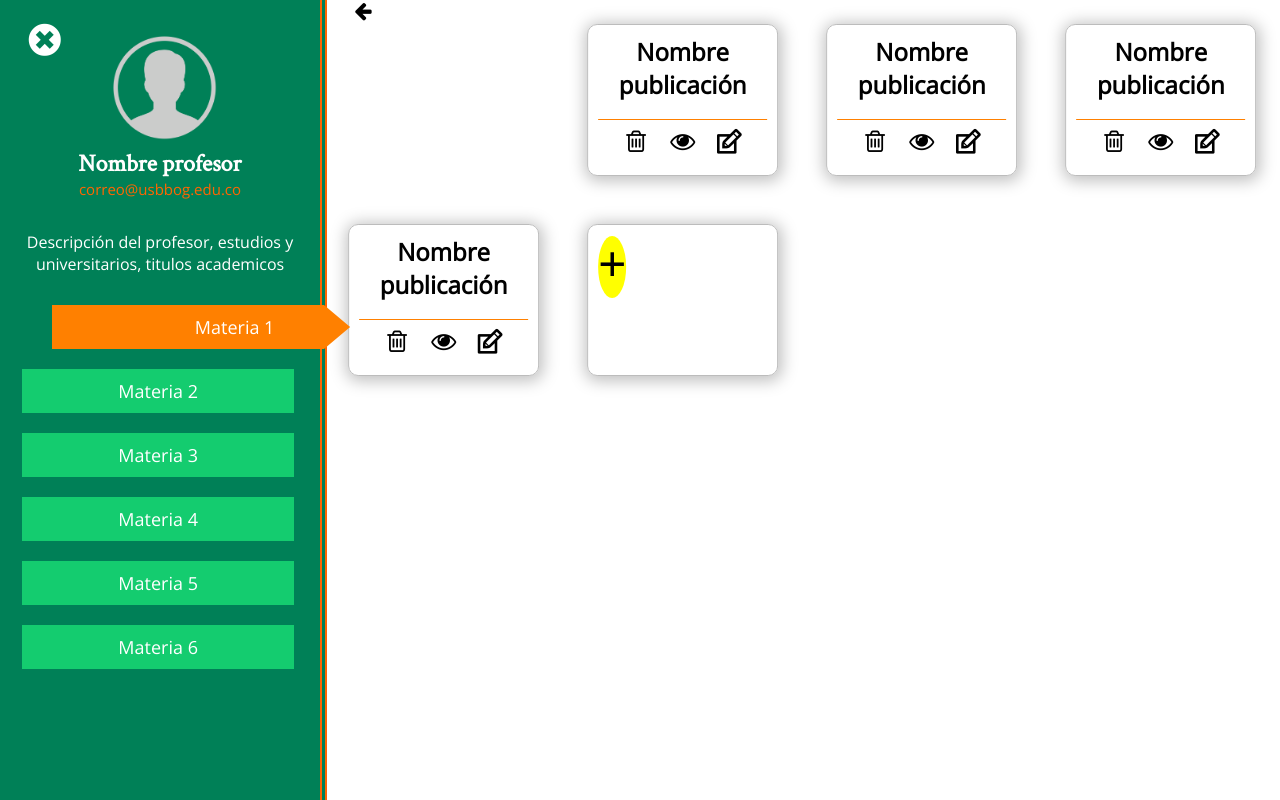
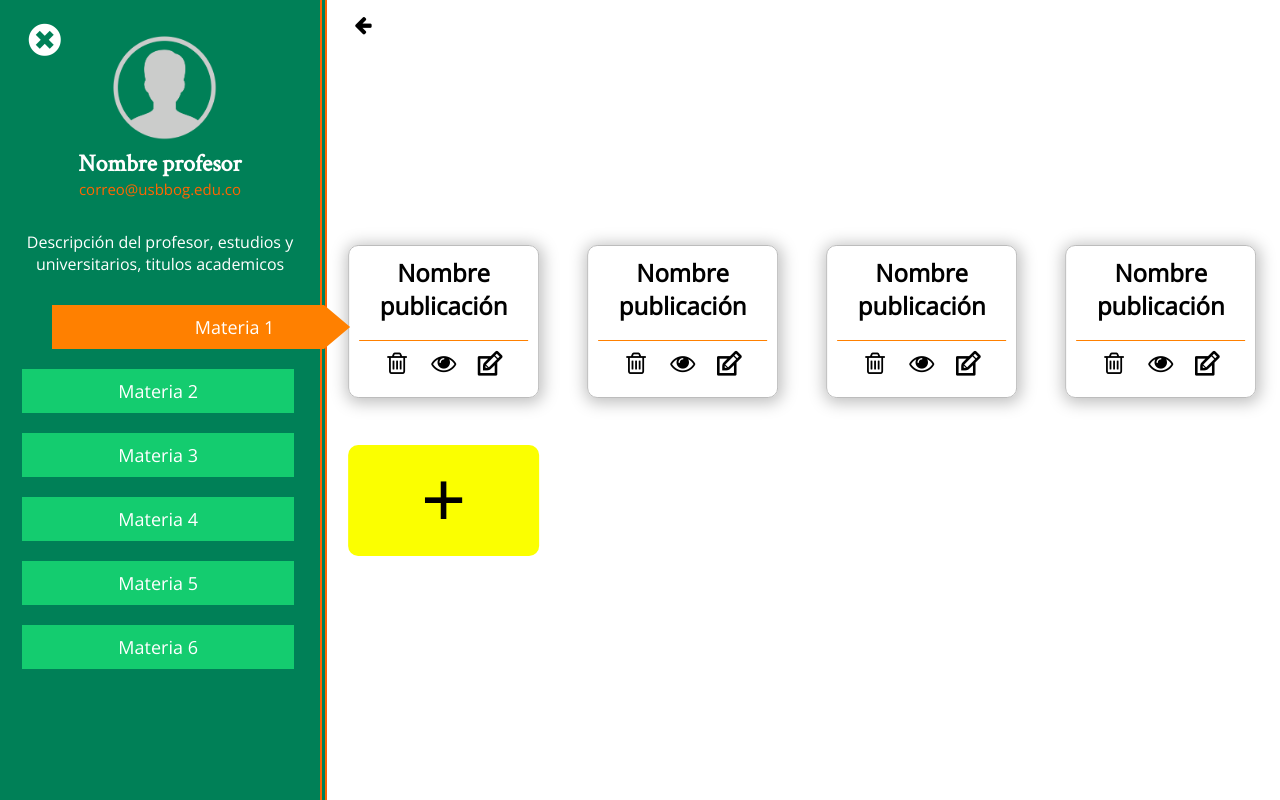
Before and after one commit to juancamiloespinosab/RepositorioWebUSB, a PHP site: page /profesor/index.html in a window 1280 px wide, after a click on "Materia 1". Run offline with PHP 8.4, Linux system fonts and the light colour scheme.

Commit message:
se arregla las parte de las publicaciones ya hechas

```diff
--- a/profesor/css/profesores.css
+++ b/profesor/css/profesores.css
@@ -126,7 +126,7 @@ img{
     width: 100%;
     height: 657px;
     border: none
-}
+}/*-------------------------------------------------------DIV DE PUCBLICACIONES HECHAS--------------------------------------------------------*/
 #materia{
     visibility: hidden;
     background:white;
@@ -134,11 +134,42 @@ img{
     height: 100%;
     position: absolute;
     transform: translateX(33.9%);
+    overflow: hidden;
 }
-#materia{
+.publicaciones-hechas{
+    margin-top: -62%;
     display: grid;
     grid-template-columns:repeat(4, 1fr);
     grid-template-rows: repeat(auto-fit, minmax(10px, 200px));
+}
+.div-volver{
+    height: 100%;
+    width: 5%;
+    margin-top: 1.5%;
+}
+.crear-public{
+    margin:none;
+    color: black;
+    padding:none;
+    font-size:80px;
+    border-radius: 50%;
+    text-decoration: none;
+    font-weight: bold;
+    transition: all 0.3s;
+}
+#boton-public{
+    cursor: pointer;
+    background: rgb(251, 255, 0);
+    text-align: center;
+    border: none;
+    webkit-box-shadow:none;
+-moz-box-shadow: none;
+box-shadow: none;
+}
+#boton-public:hover{
+    -webkit-box-shadow: 0px 1px 26px 6px rgba(0,0,0,0.75);
+-moz-box-shadow: 0px 1px 26px 6px rgba(0,0,0,0.75);
+box-shadow: 0px 1px 26px 6px rgba(0,0,0,0.75);
 }
 .publicvista{
     padding: 10px;
@@ -178,28 +209,7 @@ box-shadow: 1px 2px 16px 3px rgba(0,0,0,0.25);
 .icon-eliminar,.icon-eye{
     margin-right: 5%;
 }
-.posicion-boton{
-    float: right;
-}
-.crear{
-    width: 55px;
-    height: 50px;
-    text-align: center;
-    padding-bottom: 6px;
-    background: yellow;
-    color: black;
-    font-size: 50px;
-    border-radius: 50%;
-    text-decoration: none;
-    font-weight: bold;
-    cursor: pointer;
-    transition: all 0.3s;
-}
-.crear:hover{
-    -webkit-box-shadow: 0px 1px 26px 6px rgba(0,0,0,0.75);
--moz-box-shadow: 0px 1px 26px 6px rgba(0,0,0,0.75);
-box-shadow: 0px 1px 26px 6px rgba(0,0,0,0.75);
-}
+
 .icon-volver{
     text-decoration: none;
     color: black;
@@ -227,6 +237,7 @@ box-shadow: 0px 1px 26px 6px rgba(0,0,0,0.75);
 #volver:hover{
     color: #FF6501;
 }
+/*-----------------------------------------------DIV DE CREACION DE PUBLICACION---------------------------------------------------------------*/
 #crear{
     visibility: hidden;
     background: white;
--- a/profesor/index.html
+++ b/profesor/index.html
@@ -1,12 +1,15 @@
 <!DOCTYPE html>
 <html lang="es">
+
 <head>
     <meta charset="UTF-8">
-    <meta name="viewport" content="width=device-width, user-scalable=no, initial-scale=1.0, maximum-scale=1.0, minimum-scale=1.0">
+    <meta name="viewport"
+        content="width=device-width, user-scalable=no, initial-scale=1.0, maximum-scale=1.0, minimum-scale=1.0">
     <link rel="stylesheet" href="css/profesores.css">
     <link rel="stylesheet" href="css/fontello.css">
     <title>Perfil</title>
 </head>
+
 <body>
 
     <div class="perfil">
@@ -22,13 +25,14 @@
             </center>
             <div class="scroll-menu">
                 <div class="botones">
-       <li id="btn" class="btnmaterias" onclick="mostrar(document.getElementById('materia'));"><a id="ocultarmateria1" class="materias" >Materia 1</a></li>
-       <li class="btnmaterias" onclick=";"><a id="mostrarmateria2" class="materias" >Materia 2</a></li>
-       <li class="btnmaterias" ><a class="materias" href="">Materia 3</a></li>
-       <li class="btnmaterias" ><a class="materias" href="">Materia 4</a></li>
-       <li class="btnmaterias" ><a class="materias" href="">Materia 5</a></li>
-       <li class="btnmaterias" ><a class="materias" href="">Materia 6</a></li>
-       <li class="btnmaterias" ><a class="materias" href="">Materia 7</a></li>
+                    <li id="btn" class="btnmaterias" onclick="mostrar(document.getElementById('materia'));"><a
+                            id="ocultarmateria1" class="materias">Materia 1</a></li>
+                    <li class="btnmaterias" onclick=";"><a id="mostrarmateria2" class="materias">Materia 2</a></li>
+                    <li class="btnmaterias"><a class="materias" href="">Materia 3</a></li>
+                    <li class="btnmaterias"><a class="materias" href="">Materia 4</a></li>
+                    <li class="btnmaterias"><a class="materias" href="">Materia 5</a></li>
+                    <li class="btnmaterias"><a class="materias" href="">Materia 6</a></li>
+                    <li class="btnmaterias"><a class="materias" href="">Materia 7</a></li>
                 </div>
             </div>
 
@@ -44,6 +48,7 @@
         <div class="div-volver">
             <a class="icon-volver" onclick="ocultar();"></a>
         </div>
+        <div class="publicaciones-hechas">
             <div class="publicvista">
                 <h2 class="nombrevista">Nombre publicación</h2><br>
                 <div class="botonesa">
@@ -76,8 +81,9 @@
                     <a onclick="mostrar(document.getElementById('crear'));" class="icon-editar"></a>
                 </div>
             </div>
-       <div class="publicvista">
-        <a class="crear" onclick="mostrar(document.getElementById('crear'));" id="generar">+</a>
+            <div class="publicvista" onclick="mostrar(document.getElementById('crear'));" id="boton-public">
+                <a class="crear-public" id="generar">+</a>
+            </div>
         </div>
     </div>
     <!--crear publicacion-->
@@ -131,15 +137,20 @@
         </center>
         <center>
             <form>
-        <li class="imagenessubida"><label class="subir"><input type="file"/><i id="archivos1" class="icon-pdf" ></i>
+                <li class="imagenessubida"><label class="subir"><input type="file" /><i id="archivos1"
+                            class="icon-pdf"></i>
                     </label></li>
-        <li class="imagenessubida"><label class="subir"><input type="file"/><i id="archivos2" class="icon-doc" ></i>
+                <li class="imagenessubida"><label class="subir"><input type="file" /><i id="archivos2"
+                            class="icon-doc"></i>
                     </label></li>
-        <li class="imagenessubida"><label class="subir"><input type="file"/><i id="archivos3" class="icon-img" ></i>
+                <li class="imagenessubida"><label class="subir"><input type="file" /><i id="archivos3"
+                            class="icon-img"></i>
                     </label></li>
-        <li class="imagenessubida"><label class="subir"><input type="file"/><i id="archivos4" class="icon-audio" ></i>
+                <li class="imagenessubida"><label class="subir"><input type="file" /><i id="archivos4"
+                            class="icon-audio"></i>
                     </label></li>
-        <li class="imagenessubida"><i onclick="animar(document.getElementById('youtube'));" id="archivos5" class="icon-video" ></i></li>
+                <li class="imagenessubida"><i onclick="animar(document.getElementById('youtube'));" id="archivos5"
+                        class="icon-video"></i></li>
             </form>
         </center>
         <center>
@@ -148,8 +159,11 @@
         <!--div de subida youtube-->
         <center>
             <div class="youtube" id="youtube">
-          <a class="icon-cerrar" id="cerrar-youtube" onclick="cancelarvideo(document.getElementById('youtube'));"></a>
-           <h2>Ingrese el link del video <br><h1>&#711</h1></h2>
+                <a class="icon-cerrar" id="cerrar-youtube"
+                    onclick="cancelarvideo(document.getElementById('youtube'));"></a>
+                <h2>Ingrese el link del video <br>
+                    <h1>&#711</h1>
+                </h2>
                 <input type="text" class="link"><br>
                 <a class="subir-youtube" href="">Subir</a>
             </div>
@@ -157,4 +171,5 @@
     </div>
     <script src="js/profesores.js"></script>
 </body>
+
 </html>
```
Lines whose indentation alone changed are shown as unchanged.
